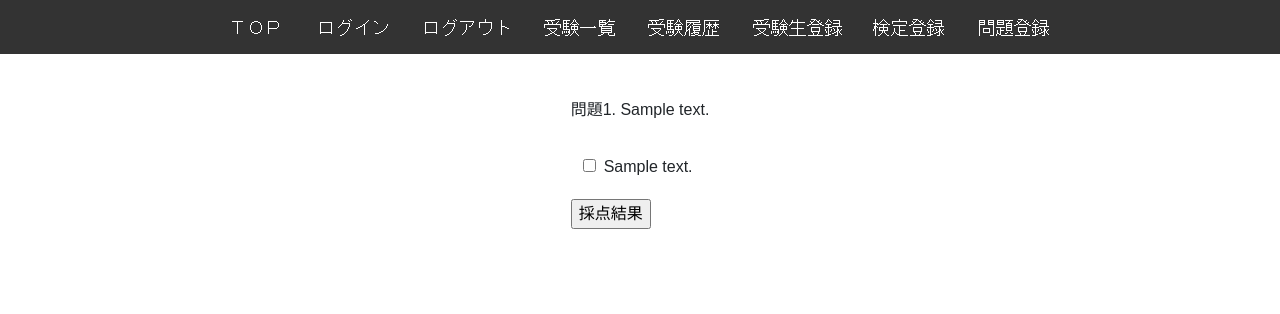
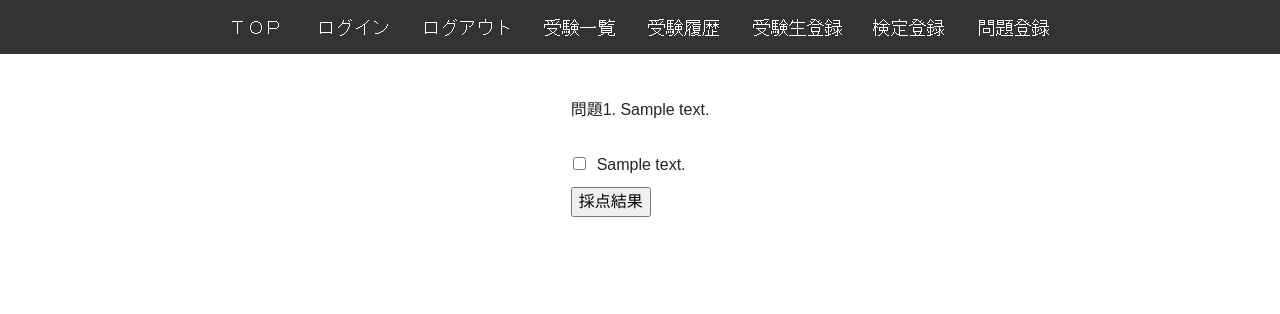
Before and after one commit to yoji-izumi2024/practice, a PHP site: page /exam.php in a window 1280 px wide. Shown: the top 314 px of the page. Run offline with PHP 8.4, Linux system fonts and the light colour scheme; the visitor is signed in with stand-in values (Sample User, id 1); tables that the repository leaves empty hold one stand-in row (values such as "Sample post").

Commit message:
受験時の選択肢の表示を修正、コメントの訂正、テーブル定義書の追加

```diff
--- a/css/style.css
+++ b/css/style.css
@@ -190,3 +190,17 @@ li{
 .history-exam-detail {
     width: 10%;
 }
+
+.grid-container {
+    display: grid;
+    gap: 4px;
+    grid-template-columns: 20px auto;
+}
+
+.subgrid-container {
+    display: contents;
+}
+
+.grid-item {
+    padding: 2px;
+}
--- a/exam.php
+++ b/exam.php
@@ -84,20 +84,22 @@
             echo "<h6>問題", $current_page, ". " . $question_text . "</h6><br>";
 
             if (count($question['choices']) > 0) {
-                echo '<ul>';
+                echo '<div class="grid-container">';
+                echo '<div class="subgrid-container">';
                 foreach ($question['choices'] as $choice) {
 
                     $choice_text = nl2br(htmlspecialchars($choice['choice_text'], ENT_QUOTES, 'UTF-8'), false);
 
-                    echo '<li>';
-                    echo '<label class="m-1">';
-                    echo '<input type="checkbox" name="answers[]" value="', $choice['choice_id'], '" class="mx-2"';
+                    echo '<div class="grid-item">';
+                    echo '<input type="checkbox" name="answers[]" value="', $choice['choice_id'], '" ';
+                    echo 'id="', $choice['choice_id'], '" ';
                     echo in_array($choice['choice_id'], $_SESSION['selected']) ? 'checked' : '', '>';
-                    echo $choice_text, '<br>';
-                    echo '</label>';
-                    echo '</li>';
+                    echo '</div>';
+
+                    echo '<div class="grid-item"><label for="', $choice['choice_id'], '">', $choice_text, '</label></div>';
                 }
-                echo '</ul>';
+                echo '</div>';
+                echo '</div>';
 
             } else {
                 echo '<p class="ms-2">選択肢が未登録です</p>';
@@ -106,9 +108,9 @@
 
         echo '<input type="hidden" name="page" value="', $current_page + 1, '">';
         if ($current_page < $total_pages) {
-            echo '<input type="submit" value="次へ">';
+            echo '<input type="submit" value="次へ" class="mt-2">';
         } else {
-            echo '<input type="submit" value="採点結果">';
+            echo '<input type="submit" value="採点結果" class="mt-2">';
         }
         echo '</form>';
 
--- a/sql/create.sql
+++ b/sql/create.sql
@@ -82,5 +82,5 @@ CREATE TABLE answer_detail (
     answer_id INT,                      # 解答番号
     question_text VARCHAR(255),         # 問題文
     description TEXT,                   # 解説
-    answer VARCHAR(1)                   # 解答 '0':未選択、'1':選択
+    answer VARCHAR(1)                   # 解答 '0':不正解、'1':正解
 );
```
Also changed, not shown: 1 other file.
